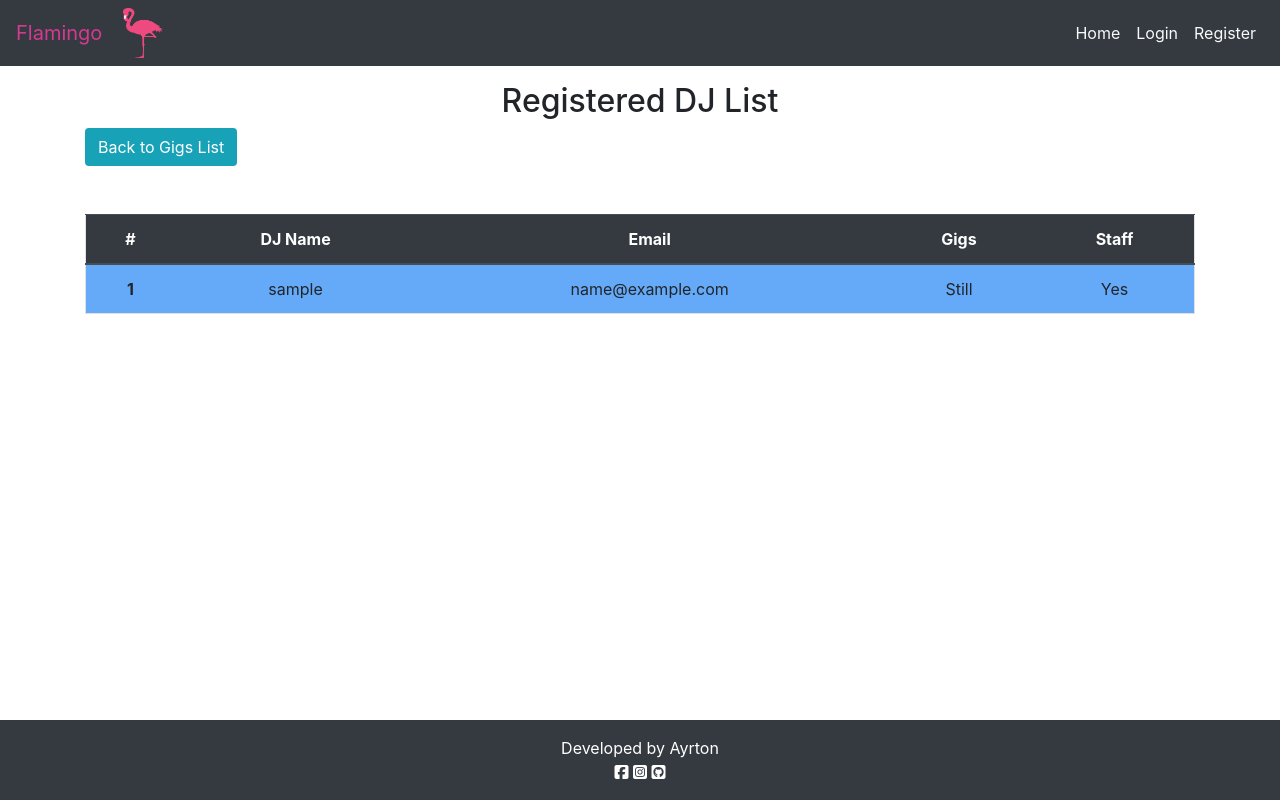
After one commit to Dabronzo/DJFlamingo, a Django app: page /accounts/all_users in a window 1280 px wide. The commit adds this page. Run offline with Django 3.2, Linux system fonts and the light colour scheme; tables that the repository leaves empty hold one stand-in row (values such as "Sample post"); parts of the project's set-up code (start-up, migrations or seed data) failed here and were passed over; some libraries are stand-ins or nearby versions.

Commit message:
Implemented view all djs table

```diff
--- a/accounts/urls.py
+++ b/accounts/urls.py
@@ -5,4 +5,5 @@ urlpatterns = [
     path('login', views.LoginView.as_view(), name='login'),
     path('logout', views.LogoutView.as_view(), name='logout'),
     path('register', views.RegistrateUser.as_view(), name='register'),
+    path('all_users', views.ViewAllDj.as_view(), name='all_users'),
 ]
--- a/accounts/views.py
+++ b/accounts/views.py
@@ -3,6 +3,8 @@ from django.views import View
 from django.contrib.auth import login, authenticate, logout
 from django.contrib import messages
 from .forms import RegistrationForm
+from .models import NewDjUser
+
 
 
 class LoginView(View):
@@ -78,3 +80,18 @@ class RegistrateUser(View):
                     'form': form
                 }
             )
+
+
+class ViewAllDj(View):
+    """Class view to display a table with all the
+    registered dj"""
+
+    def get(self, request, *args, **kwargs):
+
+        queryset = NewDjUser.objects.all().order_by('join_date')
+
+        return render(
+            request, 'all_users.html', {
+                'all_users': queryset,
+            }
+        )
--- a/static/style.css
+++ b/static/style.css
@@ -48,6 +48,10 @@ a {
     width: 100%;
 }
 
+#custom_check {
+    font-size: 10px;
+}
+
 .flamingo_image {
     border-radius: 50%;
     max-width: 60px;
--- /dev/null
+++ b/templates/all_users.html
@@ -0,0 +1,44 @@
+{% extends "base.html" %}
+{% load static %}
+
+{% block content %}
+<script src="https://kit.fontawesome.com/9167b451f3.js" crossorigin="anonymous"></script>
+    <div class="container">
+        <div class="row">
+            <div class="col-12">
+                <div class="table-responsive-sm mt-3">
+                    <h2 class="text-center">Registered DJ List</i></h2>
+                    <a href="#" class="btn text-white bg-info">Back to Gigs List</a>
+                    <table class="table mt-5 border text-center">
+                        <thead class=" thead-dark ">
+                            <tr>
+                                <th scope="col ">#</th>
+                                <th scope="col ">DJ Name</th>
+                                <th scope="col ">Email</th>
+                                <th scope="col ">Gigs</th>
+                                <th scope="col ">Staff</th>
+
+                            </tr>
+                        </thead>
+                        <tbody>
+                            {% if all_users %}
+                                {% for user in all_users %}
+                                    <tr class="proposal_gig">
+                                        <th scope="row ">{{ forloop.counter }}</th>
+                                        <td>{{ user.user_name }}</td>
+                                        <td>{{ user.email }}</td>
+                                        <td>Still</td>
+                                        {% if user.is_staff %}
+                                        <td>Yes</td>
+                                        {% else %}
+                                        <td>No</td>
+                                        {% endif %}
+                                {% endfor %}
+                            {% endif %}
+                        </tbody>
+                    </table>
+                </div>
+            </div>
+        </div>
+    </div>
+{% endblock %}
--- a/templates/staff.html
+++ b/templates/staff.html
@@ -9,6 +9,7 @@
                     <h2 class="text-center">Welcome</h2>
                     <a href="{% url 'create_gig' %}" class="btn text-white bg-info">Create Gig</a>
                     <a href="{% url 'create_venue' %}" class="btn text-white bg-info">Create New Venue</a>
+                    <a href="{% url 'all_users' %}" class="btn text-white bg-info">View Registered DJ's</a>
                     <a href="#" class="btn text-white bg-info">View Passed Gigs</a>
                     <div class="card card-bory mt-3">
                         <form method="GET">
```
